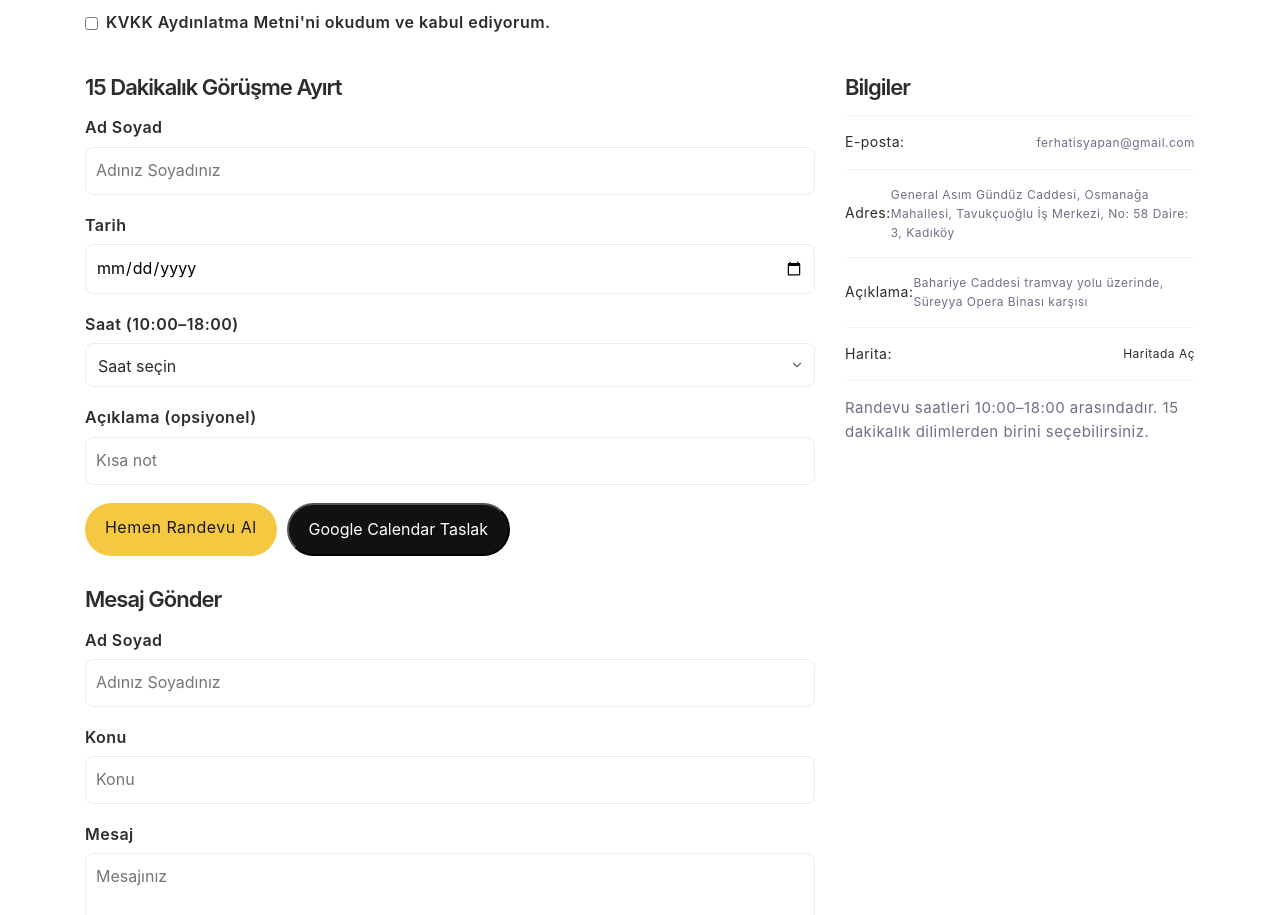
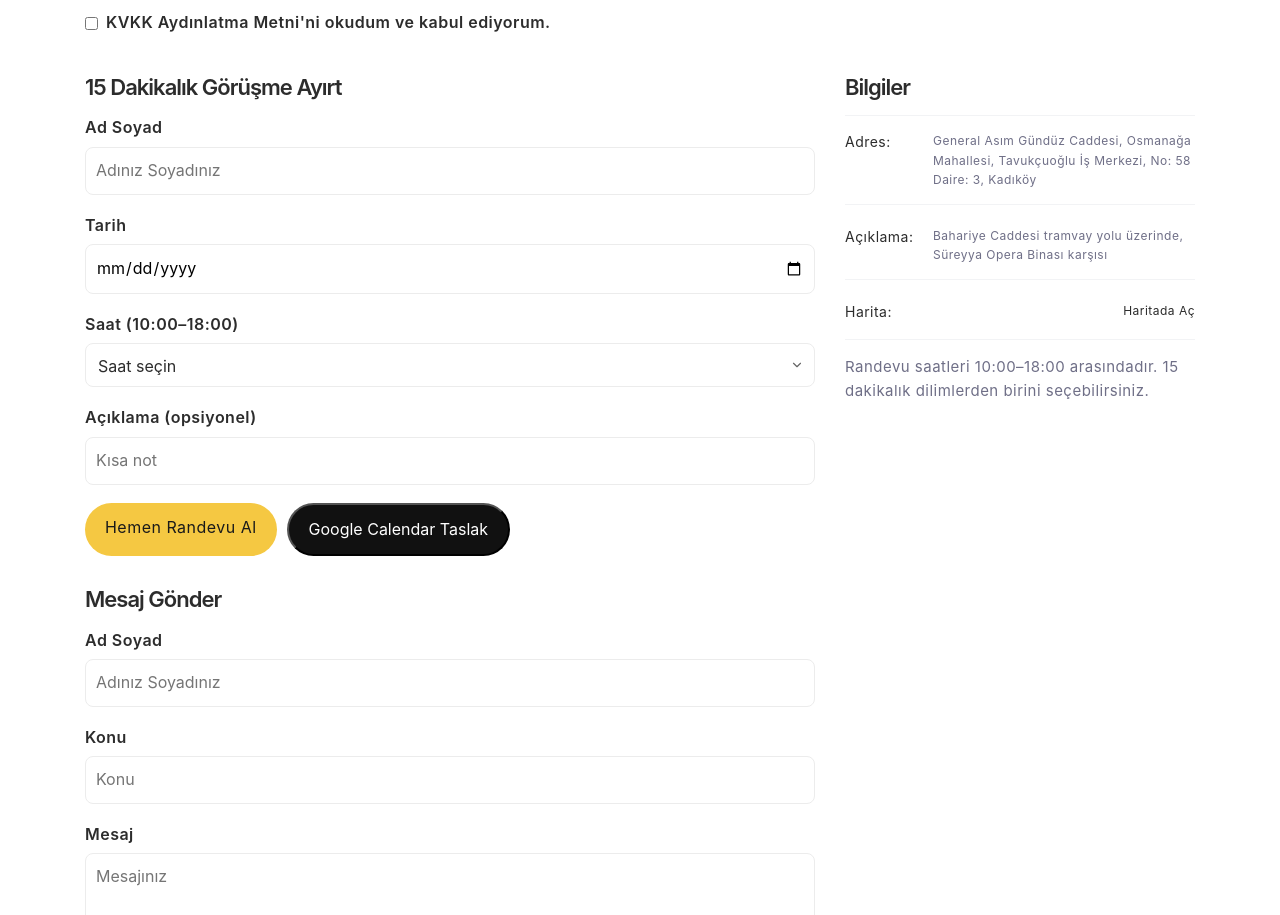
Before and after one commit to ferhatisyapanys/verininmutfagi-site, a plain HTML site: page site/contact/index.html in a window 1280 px wide. Shown: the part 934-1849 px from the top of the page. Drawn offline with nearby package versions, Linux system fonts and the light colour scheme.

Commit message:
Contact: remove email from info; add spacing for address/description; bump CSS version

```diff
--- a/site/assets/css/site.css
+++ b/site/assets/css/site.css
@@ -221,6 +221,11 @@ a:hover{text-decoration:underline}
 /* Contact page: center text inside yellow starbelly buttons */
 .contact-page .sb-btn span{padding:0 20px !important; line-height:55px}
 
+/* Contact info list spacing */
+.contact-page .sb-list li{display:flex;gap:8px;align-items:flex-start;margin:6px 0}
+.contact-page .sb-list li b{min-width:80px}
+@media (max-width: 576px){ .contact-page .sb-list li b{min-width:70px} }
+
 /* Search */
 .vm-search .vm-search-bar{margin:10px 0 18px}
 .vm-search .vm-search-bar input{width:100%;max-width:560px;height:44px;border:1px solid var(--border);border-radius:10px;padding:0 14px;font-size:16px}
--- a/site/contact/index.html
+++ b/site/contact/index.html
@@ -13,7 +13,7 @@
   <link rel="stylesheet" href="../vendor/starbelly/css/plugins/font-awesome.min.css">
   <link rel="stylesheet" href="../vendor/starbelly/css/plugins/bootstrap.min.css">
   <link rel="stylesheet" href="../vendor/starbelly/css/style.css">
-  <link rel="stylesheet" href="../assets/css/site.css?v=3">
+  <link rel="stylesheet" href="../assets/css/site.css?v=6">
 </head>
 <body class="contact-page">
   <div class="sb-top-bar-frame">
@@ -184,7 +184,6 @@
               <div class="sb-card-body">
                 <h3 class="sb-mb-15">Bilgiler</h3>
                 <ul class="sb-list sb-mb-15">
-                  <li><b>E-posta:</b><span>ferhatisyapan@gmail.com</span></li>
                   <li><b>Adres:</b><span>General Asım Gündüz Caddesi, Osmanağa Mahallesi, Tavukçuoğlu İş Merkezi, No: 58 Daire: 3, Kadıköy</span></li>
                   <li><b>Açıklama:</b><span>Bahariye Caddesi tramvay yolu üzerinde, Süreyya Opera Binası karşısı</span></li>
                   <li><b>Harita:</b><span><a href="https://maps.app.goo.gl/52hnDejcLCqFi4xj7" target="_blank" rel="noopener" data-track="contact-map">Haritada Aç</a></span></li>
```
